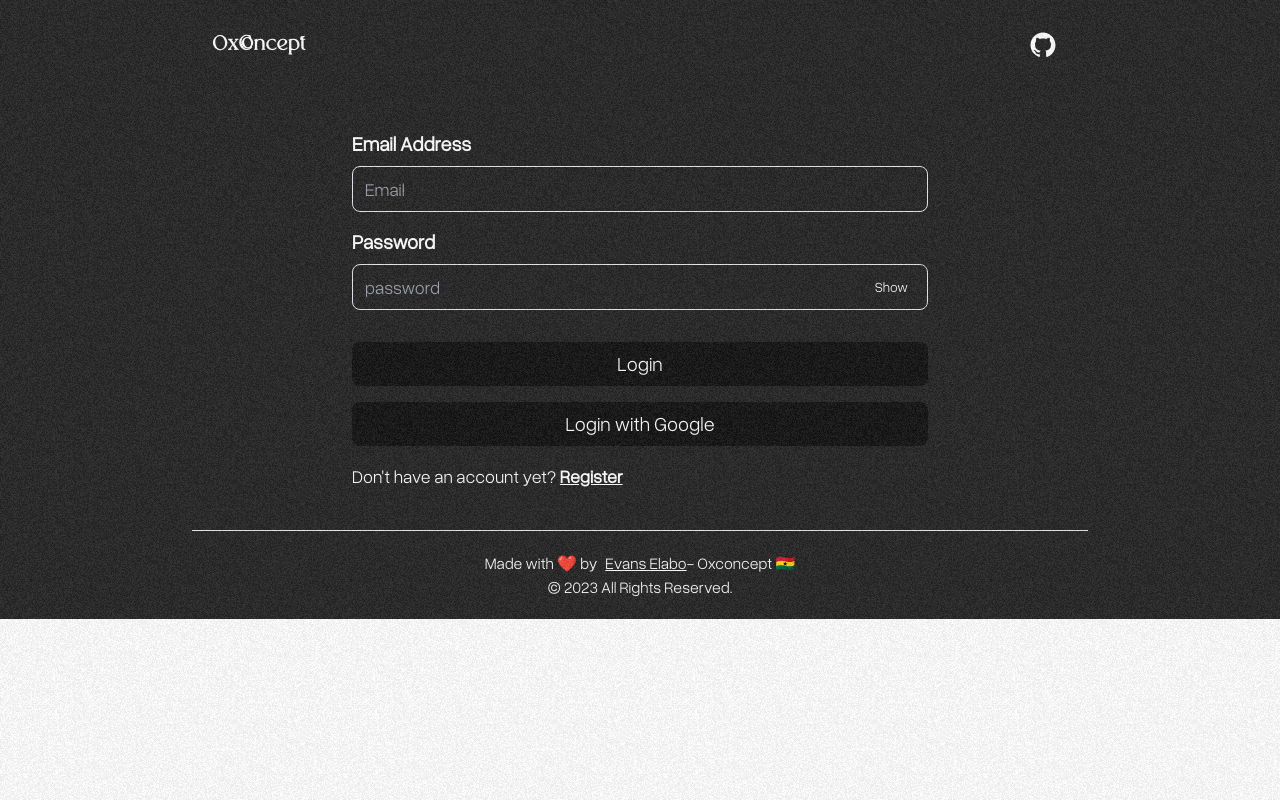
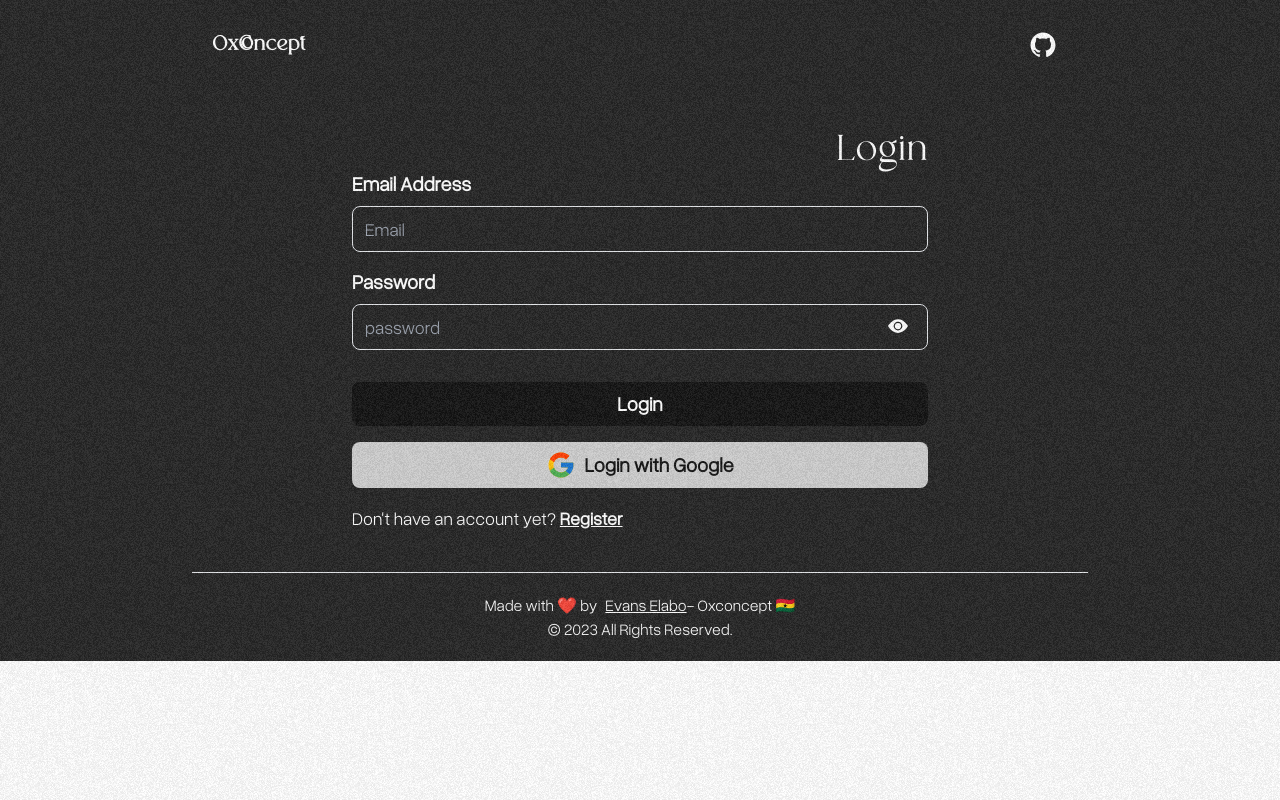
Before and after one commit to ellaboevans/0xconcept-blog, a Next.js app: page /dashboard/login in a window 1280 px wide. Built offline with nearby package versions, Linux system fonts and the light colour scheme; no server answers.

Commit message:
fix(app): Enhanced the Login Button and Added Form Title

```diff
--- a/app/dashboard/(auth)/login/page.tsx
+++ b/app/dashboard/(auth)/login/page.tsx
@@ -1,10 +1,12 @@
 'use client'
 import React, { FormEvent, useEffect, useState } from 'react'
-import { overusedGrotesk } from '@/utils/Fonts'
+import { mochain, overusedGrotesk } from '@/utils/Fonts'
 import { signIn, useSession } from 'next-auth/react'
 import Link from 'next/link'
 import { toast } from 'react-hot-toast'
 import { useRouter } from 'next/navigation'
+import { FcGoogle } from 'react-icons/fc'
+import { BsEyeSlashFill, BsEyeFill } from 'react-icons/bs'
 
 const Login = () => {
   const router = useRouter()
@@ -45,6 +47,11 @@ const Login = () => {
         <div
           className={`flex flex-col max-w-[100dvw] md:max-w-[45dvw] mx-auto ${overusedGrotesk.variable} font-overusedGrotesk`}
         >
+          <h1
+            className={`${mochain.variable} font-mochain text-right text-2xl md:text-4xl`}
+          >
+            Login
+          </h1>
           <label htmlFor="email" className="text-xl font-bold mb-2">
             Email Address
           </label>
@@ -77,18 +84,18 @@ const Login = () => {
             className="py-2 px-3 text-lg outline-none border rounded-lg bg-transparent mb-4 "
           />
           <h1
-            className="absolute top-12 right-5 z-10 cursor-pointer"
+            className="absolute top-12 right-5 z-10 cursor-pointer text-xl"
             onClick={() =>
               setType(`${type === 'password' ? 'text' : 'password'}`)
             }
           >
-            {type === 'password' ? 'Show' : 'Hide'}
+            {type === 'password' ? <BsEyeFill /> : <BsEyeSlashFill />}
           </h1>
         </div>
         <div
           className={`flex flex-col max-w-[100dvw] md:max-w-[45dvw] mx-auto ${overusedGrotesk.variable} font-overusedGrotesk my-4`}
         >
-          <button className="py-2 px-3 text-xl outline-none rounded-lg bg-[#111] hover:bg-[#1f1f1f] hover:border transition-all duration-100">
+          <button className="py-2 px-3 text-xl outline-none rounded-lg bg-[#111] hover:bg-[#1f1f1f] transition-all duration-100 font-semibold">
             Login
           </button>
         </div>
@@ -98,9 +105,12 @@ const Login = () => {
       >
         <button
           onClick={() => signIn('google')}
-          className="py-2 px-3 text-xl outline-none rounded-lg bg-[#111] hover:bg-[#1f1f1f] hover:border transition-all duration-100"
+          className="py-2 px-3 text-xl outline-none rounded-lg flex items-center gap-2 justify-center font-semibold bg-[#cecece] text-[#111] hover:bg-[#f0f0f0] transition-all duration-100"
         >
-          Login with Google
+          <span>
+            <FcGoogle className="text-3xl" />
+          </span>
+          <span>Login with Google</span>
         </button>
       </div>
       <div className="max-w-[100dvw] md:max-w-[45dvw] mx-auto">
```
